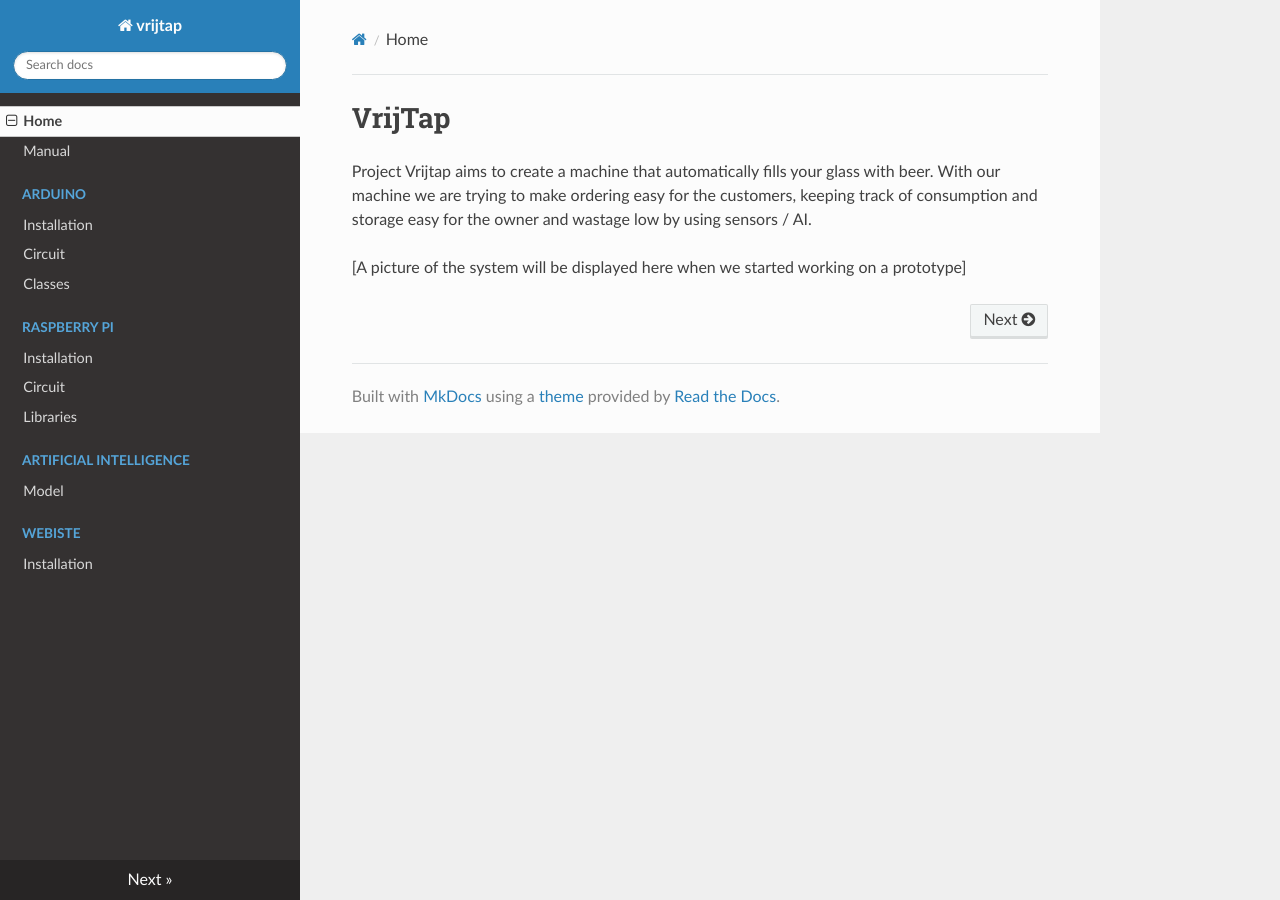
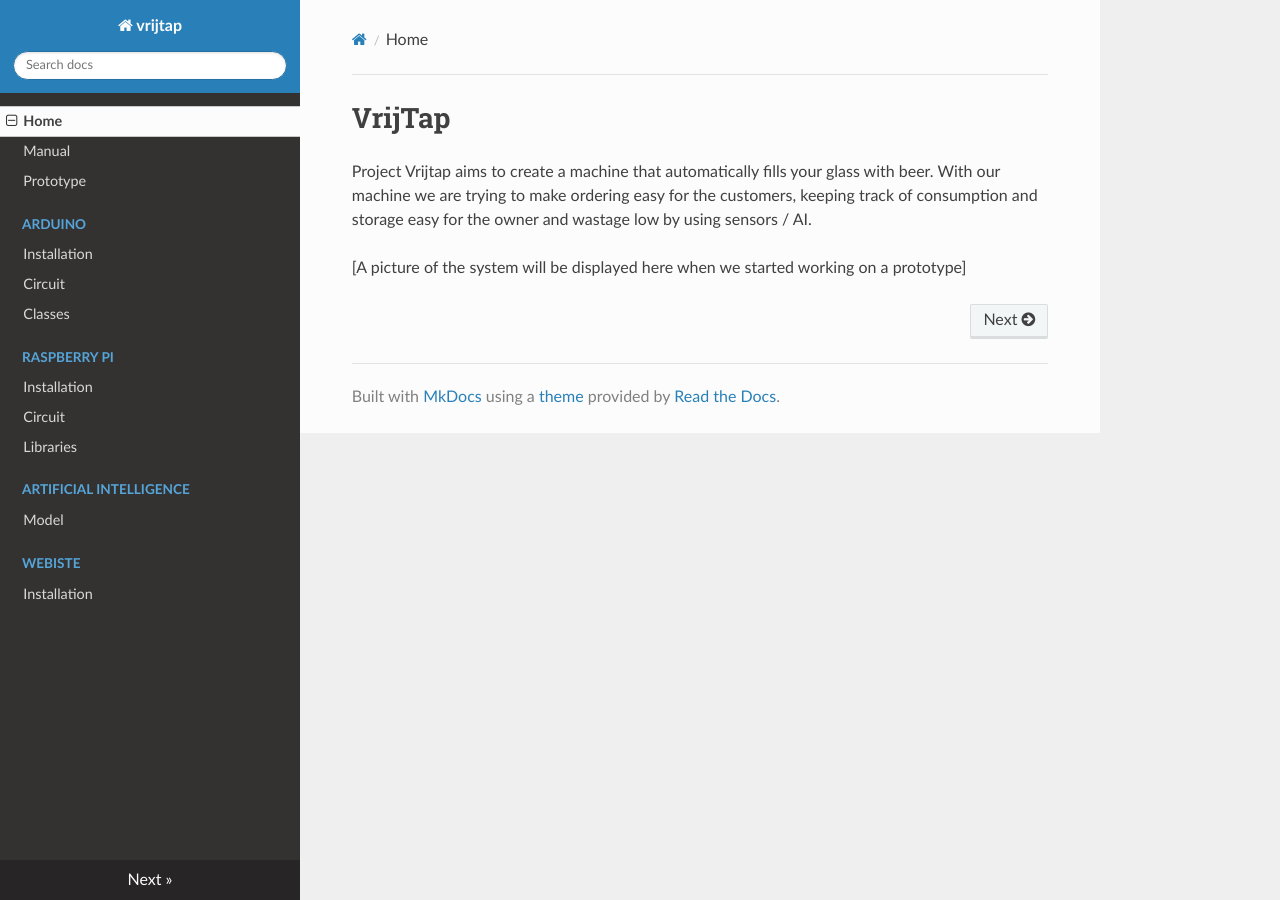
Before and after one commit to vrijtap/documentation, an MkDocs documentation site: the page built from docs/index.md, in a window 1280 px wide. Built offline with MkDocs 1.6.1, drawn with Linux system fonts in a browser that asks for light colours; nearby versions of some CDN libraries; a script that is not in the unit is left out.

Commit message:
temporary changes to new prototype md

```diff
--- a/mkdocs.yml
+++ b/mkdocs.yml
@@ -3,6 +3,7 @@ site_name: 'vrijtap'
 nav:
 - 'Home': 'index.md'
 - 'Manual': 'manual.md'
+- 'Prototype': 'prototype.md'
 - 'Arduino':
   - 'Installation': 'arduino/installation.md'
   - 'Circuit': 'arduino/circuit.md'
```
Also changed, not shown: docs/img/FullCircuit.png (renamed from img/FullCircuit.png), docs/prototype.md (renamed from prototype.md).
